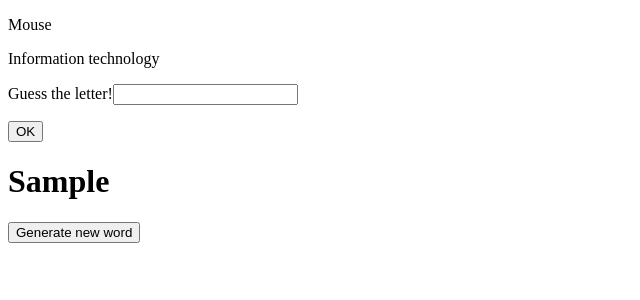
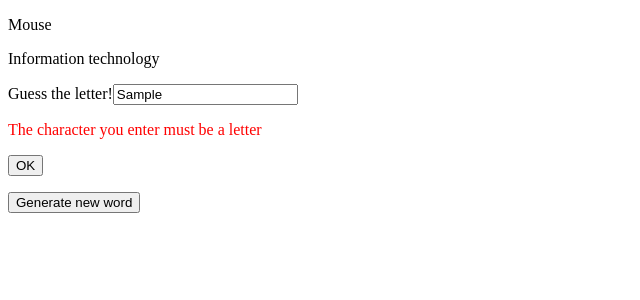
Before and after one commit to KadeoPL/Wisielec, a React (Vite) app: page / in a window 1280 px wide. Both pictures are taken after typing "Sample" into the empty fields and a click on the button "OK". Shown: the top 300 px of the page, without its empty margins (0-640 px from the left). Built offline with nearby package versions, Linux system fonts and the light colour scheme.

Commit message:
add validation to form

```diff
--- a/src/components/TypeLetterForm.jsx
+++ b/src/components/TypeLetterForm.jsx
@@ -2,13 +2,21 @@ import { useState } from "react";
 
 export default function TypeLetterForm ({onAddLetter}) {
     const [enteredLetter, setEnteredLetter] = useState('')
+    const [error, setError] = useState('')
 
     function handleSubmit (event){
         event.preventDefault();
 
-        onAddLetter(enteredLetter);
-        setEnteredLetter('');
-    }
+        if (/^[a-zA-Z]$/.test(enteredLetter)) {
+            onAddLetter(enteredLetter);
+            setEnteredLetter('');
+            setError('');
+          } else if(enteredLetter.length === 0){
+            setError('The field cannot be empty');
+          } else {
+            setError('The character you enter must be a letter');
+          }
+        }
 
     return (
         <form onSubmit={handleSubmit}>
@@ -18,8 +26,10 @@ export default function TypeLetterForm ({onAddLetter}) {
                     type="text"
                     value={enteredLetter}
                     onChange={(event) => setEnteredLetter(event.target.value)}
+                    maxLength={1}
                 />
             </p>
+                {error && <p style={{ color: 'red' }}>{error}</p>}
             <p>
                 <button type="submit">OK</button>
             </p>
```
